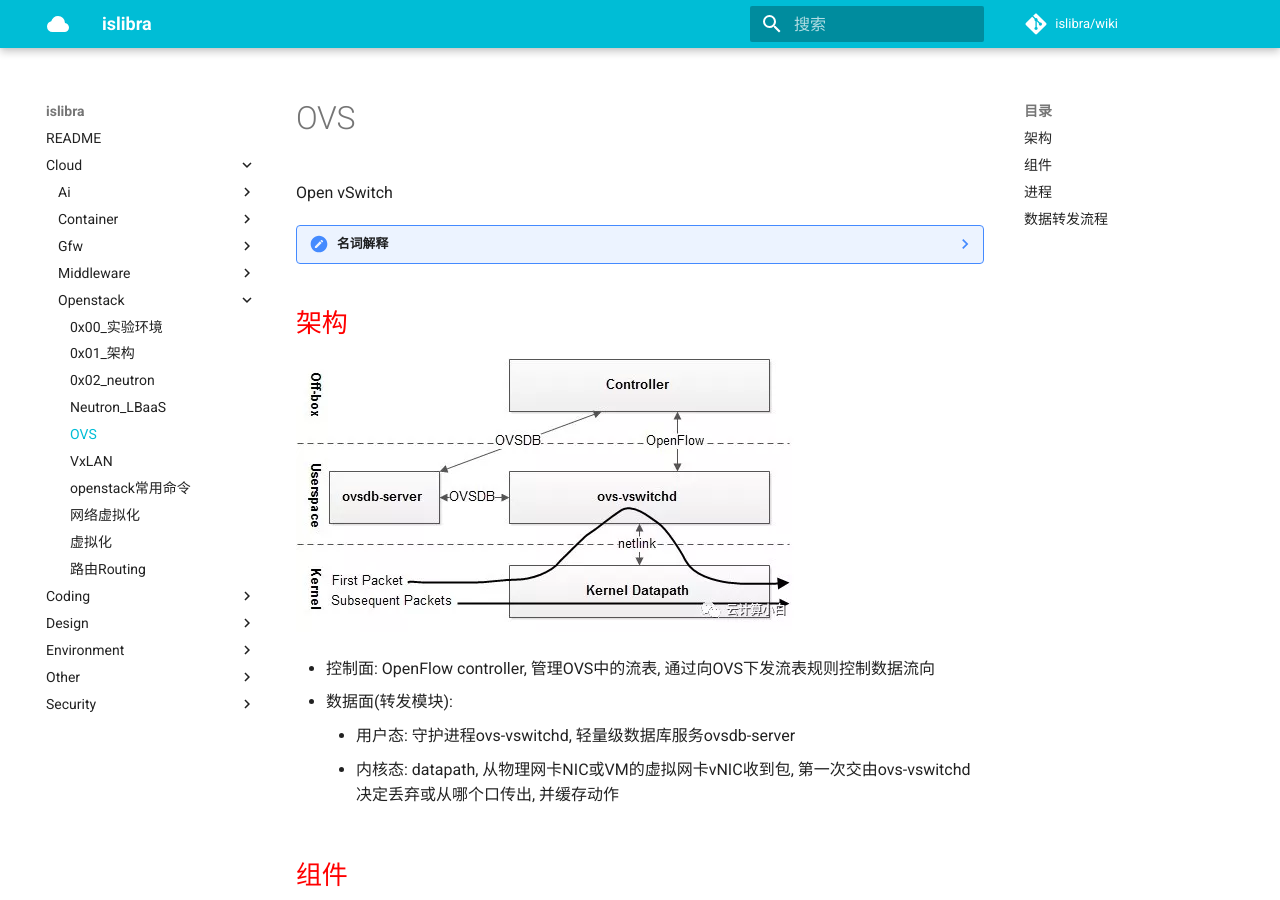
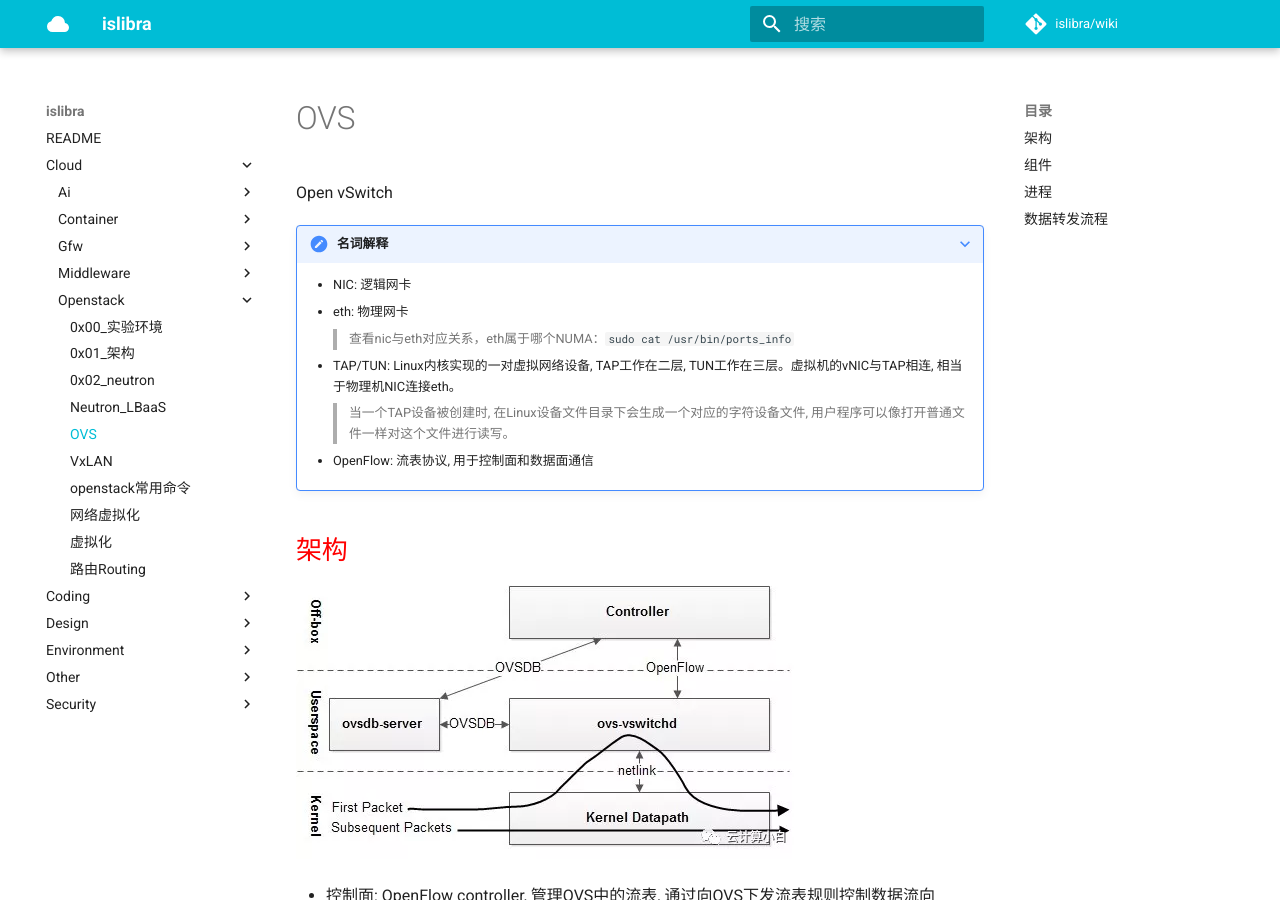
Before and after one commit to islibra/wiki, an MkDocs documentation site: the page built from docs/cloud/openstack/OVS.md, in a window 1280 px wide and 900 px high. Built offline with MkDocs 1.6.1 and Material for MkDocs 9.7.7, drawn with Linux system fonts in a browser that asks for light colours; comment, search, counter and statistics services are not loaded.

Commit message:
Update OVS.md

```diff
--- a/docs/cloud/openstack/OVS.md
+++ b/docs/cloud/openstack/OVS.md
@@ -2,8 +2,12 @@
 
 Open vSwitch
 
-??? note "名词解释"
-    - NIC: 网卡
+???+ note "名词解释"
+    - NIC: 逻辑网卡
+    - eth: 物理网卡
+
+        > 查看nic与eth对应关系，eth属于哪个NUMA：`sudo cat /usr/bin/ports_info`
+
     - TAP/TUN: Linux内核实现的一对虚拟网络设备, TAP工作在二层, TUN工作在三层。虚拟机的vNIC与TAP相连, 相当于物理机NIC连接eth。
 
         > 当一个TAP设备被创建时, 在Linux设备文件目录下会生成一个对应的字符设备文件, 用户程序可以像打开普通文件一样对这个文件进行读写。
```
